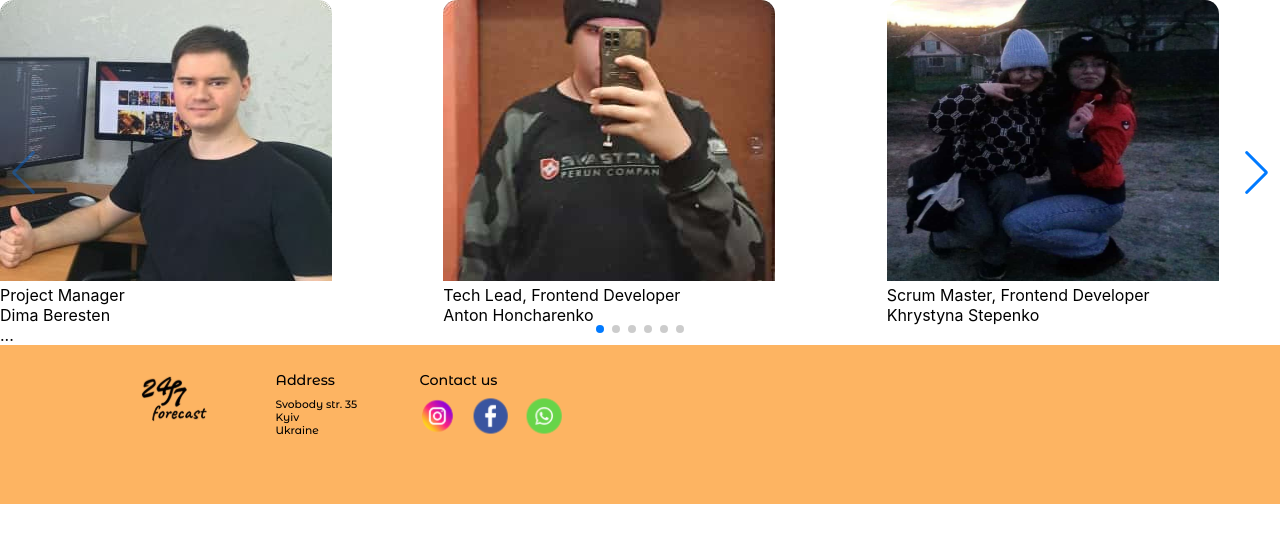
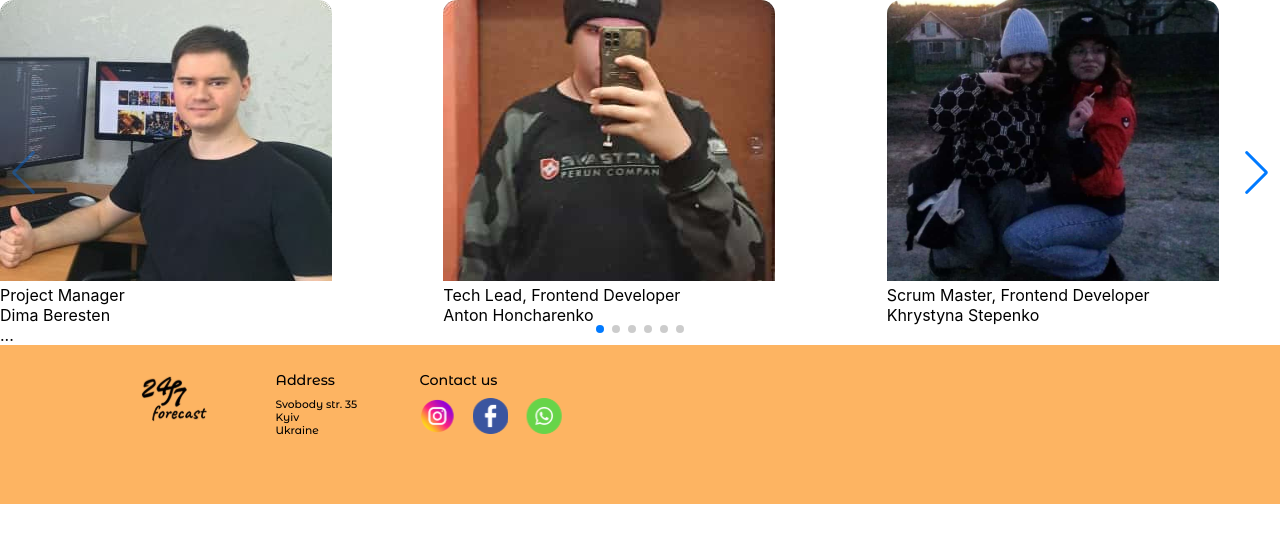
Before and after one commit to Gaondarech726/weather-app, a React (Create React App) app: page / in a window 1280 px wide. Shown: the top 542 px of the page. Built offline with nearby package versions, Linux system fonts and the light colour scheme.

Commit message:
fix images

```diff
--- a/src/components/Section-5/section-5.jsx
+++ b/src/components/Section-5/section-5.jsx
@@ -62,7 +62,8 @@ const Section5 = () => {
             <p>Christmas DJ, Frontend Developer</p>
             <p>Maria Kalinichenko</p>
           </div>
-        </SwiperSlide><SwiperSlide>
+        </SwiperSlide>
+        <SwiperSlide>
           <div className="slide">
             <img src={TerletskyyImg} alt="" />
             <p>Frontend Developer</p>
@@ -93,6 +94,6 @@ const Section5 = () => {
       </div>
       ...
     </Swiper>
-  )
+  );
 };
 export default Section5;
--- a/src/components/Section-5/section-5.scss
+++ b/src/components/Section-5/section-5.scss
@@ -3,6 +3,8 @@ img {
   height: 281px;
 
   border-radius: 14px 14px 0 0;
+
+object-fit: cover;
 }
 
 // SwiperSlide{
```
